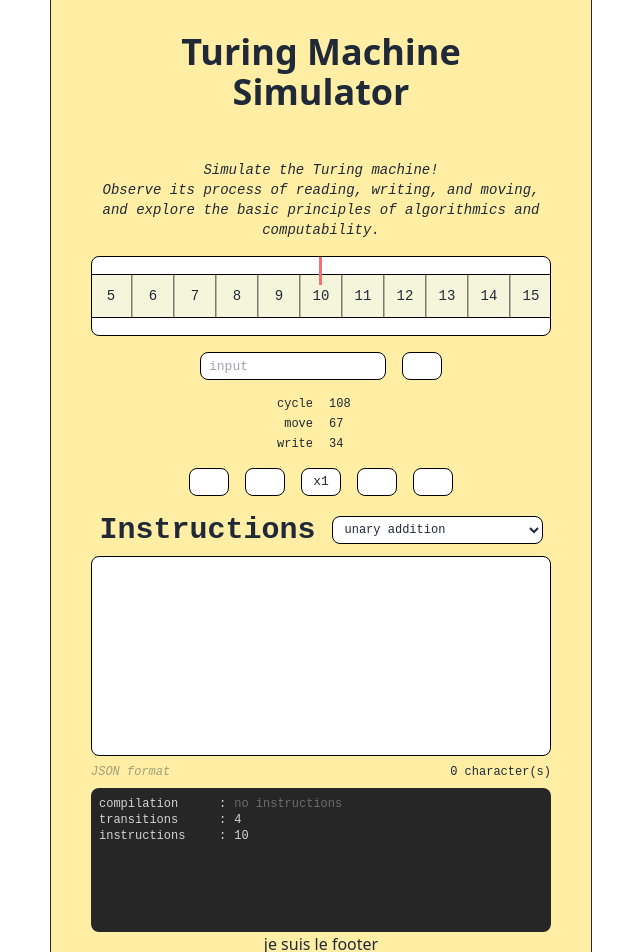
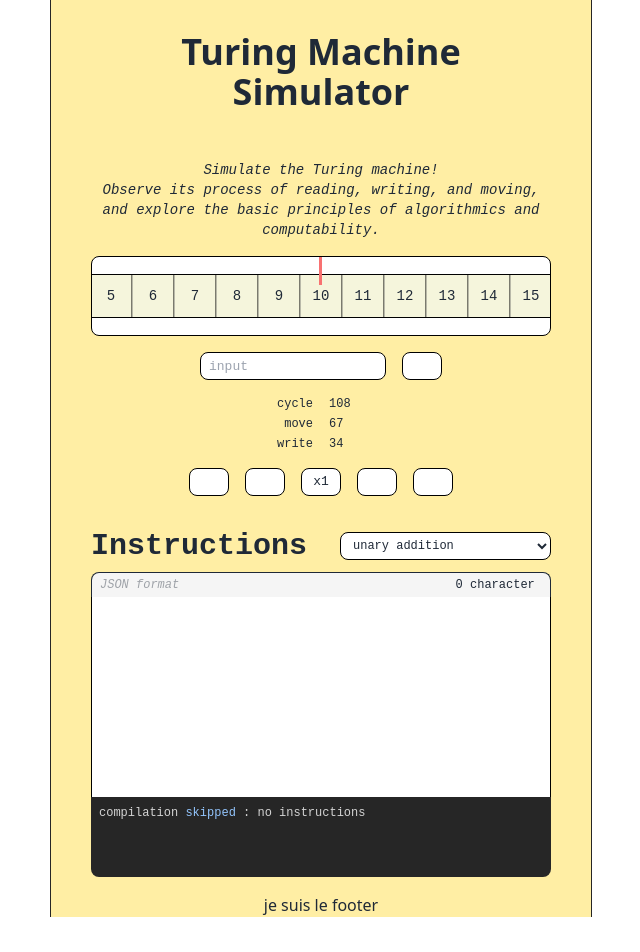
Before and after one commit to MapReduceMages/turing_machine, a SvelteKit app: page / in a window 1280 px wide. Shown: the top 952 px of the page, without its empty margins (319-959 px from the left). After the commit the page ends 917 px from the top, so only its background shows below. Built offline with nearby package versions, Linux system fonts and the light colour scheme; some icons are missing.

Commit message:
[Dev] instructions: improve style

```diff
--- a/src/lib/components/instructions/compilator.svelte
+++ b/src/lib/components/instructions/compilator.svelte
@@ -1,49 +1,44 @@
 <!-- ================================================= SCRIPT -->
 <script lang="ts">
+  import Instructions from "./instructions.svelte";
+
   export let error: string | null = null;
   export let empty: boolean = false;
 </script>
 
 <!-- ================================================= CONTENT -->
 <div id="compilator">
-  <ul>
-    <li>
-      <p class="">compilation</p>
-      <p>:</p>
-      <p>
-        {#if empty}
-          <span class="opacity-40">no instructions</span>
-        {:else if error !== null}
-          <span class="text-red-300">{error}</span>
-        {:else}
-          <span class="text-green-500">success</span>
-        {/if}
-      </p>
-    </li>
-    <li>
-      <p class="text-neutral-300">transitions</p>
-      <p>:</p>
-      <p>{4}</p>
-    </li>
-    <li>
-      <p class="text-neutral-300">instructions</p>
-      <p>:</p>
-      <p>{10}</p>
-    </li>
-  </ul>
+  <p class="">
+    compilation
+    {#if empty}
+      <span class="text-blue-300">skipped</span>
+    {:else if error !== null}
+      <span class="text-red-300">error</span>
+    {:else}
+      <span class="text-green-300">success </span>
+    {/if}
+    :
+    {#if empty}
+      no instructions
+    {:else if error !== null}
+      {@html error}
+    {:else}
+      {0} alphabets, {0} states, {0} transitions, {0} instructions
+    {/if}
+  </p>
 </div>
 
 <!-- ================================================= CSS -->
 <style lang="postcss">
   #compilator {
-    @apply w-full text-xs bg-neutral-800 p-2 rounded-lg text-neutral-300 h-36 overflow-y-auto overflow-x-hidden;
+    @apply flex w-full text-xs bg-neutral-800 p-2 rounded-b-lg text-neutral-300 h-20 overflow-y-auto overflow-x-hidden;
   }
 
-  #compilator > ul > li {
+  /* #compilator {
     @apply flex justify-start items-start gap-box-sm;
   }
 
-  #compilator > ul > li > p:first-of-type {
+  #compilator > p:first-of-type {
     @apply min-w-28;
-  }
+  } */
 </style>
--- a/src/lib/components/instructions/instructions.svelte
+++ b/src/lib/components/instructions/instructions.svelte
@@ -32,36 +32,27 @@
 </script>
 
 <!-- ================================================= CONTENT -->
-<div id="instructions-container" class="flex flex-col items-center gap-box-sm w-full overflow-hidden">
+<div id="instructions-container" class="flex flex-col items-center w-full overflow-hidden my-box">
   <header>
     <h2>Instructions</h2>
     <PresetSelector />
   </header>
+  <div class="bg-neutral-100 w-full border-t border-x border-solid rounded-t-lg py-1 px-2 text-xs flex items-center justify-between">
+    <p class="text-xs italic opacity-40">JSON format</p>
+      <p class="text-xs text-right">{instructions.length} character{@html instructions.length > 0 ? "s" : "&nbsp;"}</p>
+  </div>
   <textarea
-    name=""
-    id=""
     bind:value={instructions}
-    class="inset-shadow w-full h-[200px] resize-none"
+    class="inset-shadow w-full h-[200px] resize-none !border-y-0 !rounded-none overflow-scroll"
     on:input={compileInstructions}
   ></textarea>
-  <footer>
-      <p class="text-xs italic opacity-40">JSON format</p>
-      <p class="text-xs text-right">{instructions.length} character(s)</p>
-    </footer>
+
     <Compilator error={errorMessage} empty={instructions.length === 0} />
 </div>
 
 <!-- ================================================= CSS -->
 <style lang="postcss">
   header {
-    @apply w-full flex justify-center items-center gap-box flex-wrap;
-  }
-
-  footer {
-    @apply w-full flex justify-between items-center gap-box;
-  }
-
-  footer > p {
-    @apply text-xs w-40;
+    @apply w-full flex justify-between items-center gap-box flex-wrap mb-box-sm;
   }
 </style>
--- a/src/styles/main.css
+++ b/src/styles/main.css
@@ -21,7 +21,9 @@ textarea {
 }
 
 textarea {
-  @apply resize-none py-2;
+  @apply resize-none py-1 !overflow-auto;
+  white-space: nowrap; /* Pour empêcher les sauts de ligne */
+  overflow-x: auto;
 }
 
 button {
```
